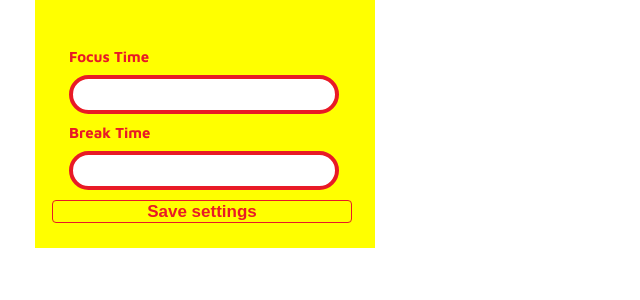
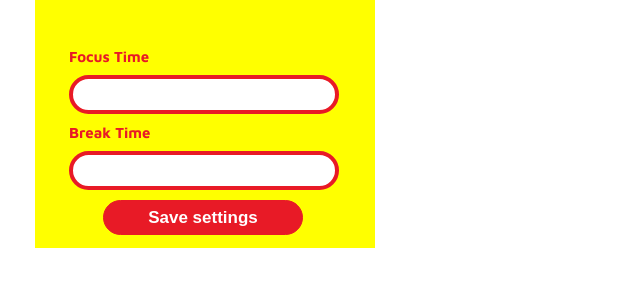
Before and after one commit to boyetade/fyp2, a Node server app: page / in a window 1280 px wide. Shown: the part 481-781 px from the top of the page, without its empty margins (0-640 px from the left). Run offline with Node 20, Linux system fonts and the light colour scheme; some libraries are stand-ins or nearby versions.

Commit message:
timer changes

```diff
--- a/app.js
+++ b/app.js
@@ -1,6 +1,22 @@
 const express = require('express'),
 app = express()
+const mongoose = require('mongoose')
 
+
+const connectionParams = {
+    useNewUrlParser:true,
+    useUnifiedTopology:true,
+};
+mongoose.connect("mongodb+srv://admin:focus@cluster0.l3gat.mongodb.net/FocusMe?retryWrites=true&w=majority")
+.then(()=> {
+    console.log("Connected");
+    app.listen(3000, ()=> {
+        console.log (`Listening on Port 3000`)
+    })
+})
+.catch((err) => {
+    console.log(err)
+})
 app.use(express.static("public"))
 
 app.set("view engine", "ejs")
@@ -8,8 +24,3 @@ app.set("view engine", "ejs")
 app.get('/', (req, res)=> {
    res.send('hi')
 })
-
-
-app.listen(3000, ()=> {
-    console.log (`Listening on Port 3000`)
-})
--- a/package.json
+++ b/package.json
@@ -14,6 +14,8 @@
     "dotenv": "^16.0.0",
     "ejs": "^3.1.6",
     "express": "^4.17.3",
+    "mongodb": "^4.4.1",
+    "mongoose": "^6.2.8",
     "nodemon": "^2.0.15"
   }
 }
--- a/public/newTimer.js
+++ b/public/newTimer.js
@@ -143,6 +143,7 @@ function decremenT() {
       localStorage.setItem("btn", "break");
       pauseBtn.style.transform="scale(0)";
 
+
     } else {
       startBtn.classList.remove("break");
       startBtn.textContent = "start focus";
--- a/public/style.css
+++ b/public/style.css
@@ -8,6 +8,7 @@
 body {
   font-family: 'Maven Pro', sans-serif;
   padding: 35px;
+  padding-bottom: 35px;
   color: #E81A26;
 }
 
--- a/public/timer.css
+++ b/public/timer.css
@@ -77,12 +77,14 @@ form button {
   display: inline;
   position: relative;
   justify-content: center;
-  background: transparent;
+  background:#E81A26;
 
-  color: #E81A26;
+  color: white;
   border: 1px solid #E81A26;
-  width: 300px;
- right: 5%;
+  width: 200px;
+ left: 10%;
+ border-radius: 50px;
+ height: 35px;
 }
 body > div.whole > div.whole > figure > div.btn-group > button.pause.resume
 form p {
@@ -178,6 +180,10 @@ justify-content: center;
   animation: pulse 0.9s ease-in-out infinite;
 }
 
+.break {
+  stroke: #3B8C15;
+}
+
 /*@keyframes pulse {
   0%,
   100% {
```
Also changed, not shown: 2 other files.
